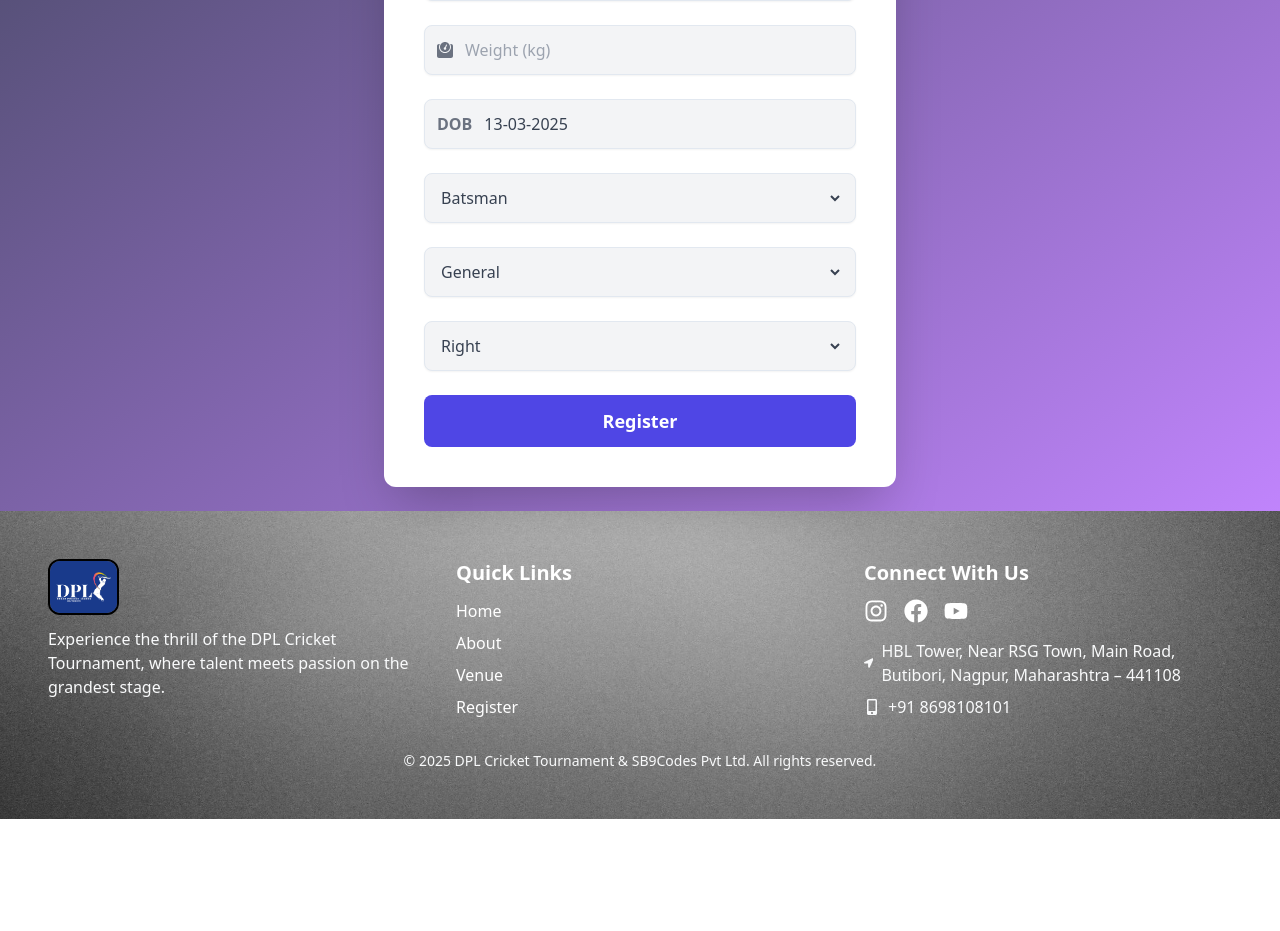
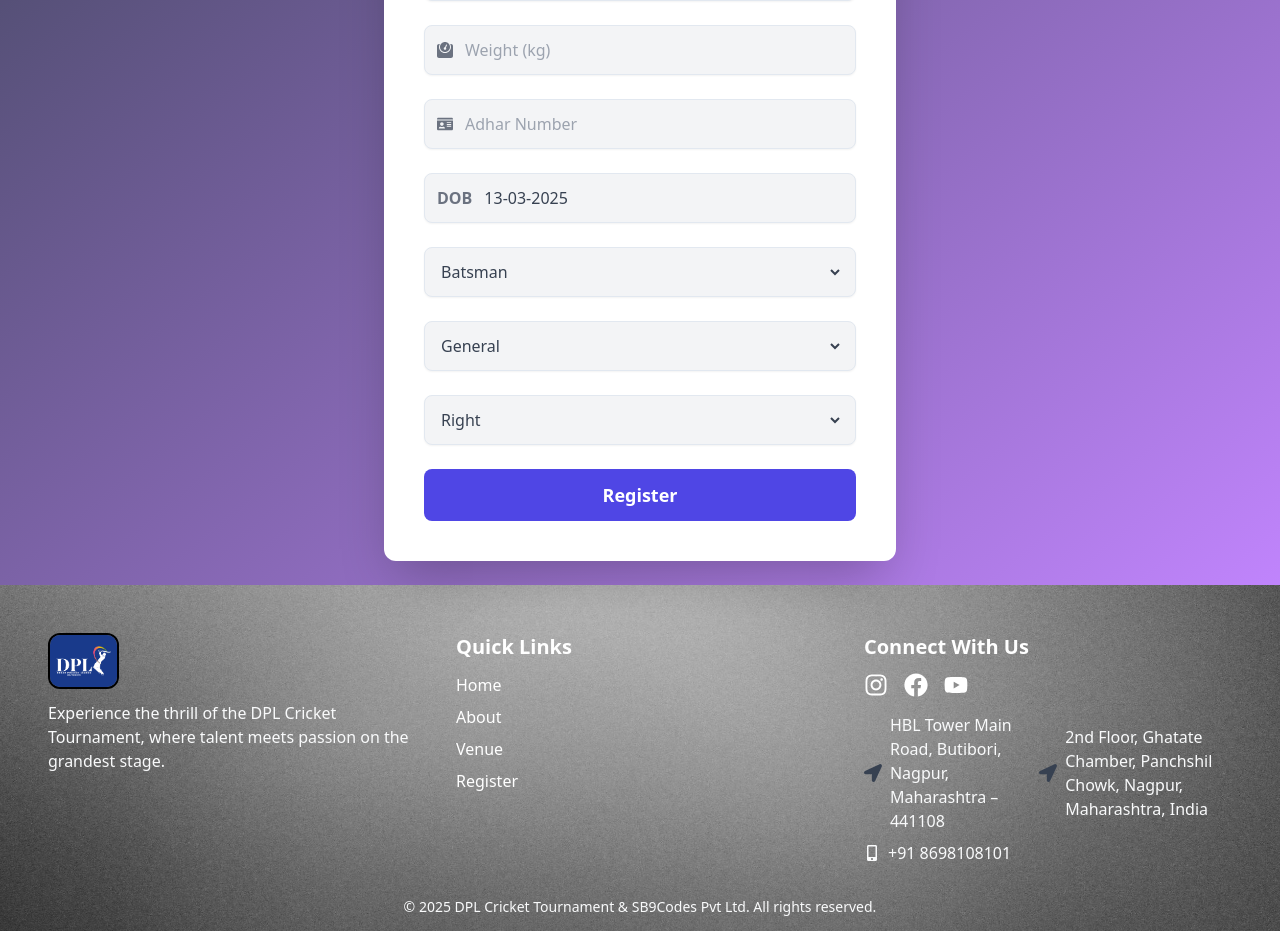
Before and after one commit to sainath6963/DPL_Dream_Premiere_League, a React (Vite) app: page /registration in a window 1280 px wide. Shown: the part 561-1492 px from the top of the page. Before the commit the page ends 1380 px from the top, so only its background shows below. Built offline with nearby package versions, Linux system fonts and the light colour scheme.

Commit message:
final production changes

```diff
--- a/src/pages/sub-components/AllRounder.jsx
+++ b/src/pages/sub-components/AllRounder.jsx
@@ -106,6 +106,9 @@ const AllRounder = () => {
                       <strong>Email:</strong> {player.email}
                     </p>
                     <p className="text-sm text-gray-400">
+                      <strong>Adhar Number:</strong> {player.adharNo}
+                    </p>
+                    <p className="text-sm text-gray-400">
                       <strong>Mobile:</strong> {player.mobile}
                     </p>
                     <p className="text-sm text-gray-400">
--- a/src/pages/sub-components/Batman.jsx
+++ b/src/pages/sub-components/Batman.jsx
@@ -114,6 +114,10 @@ const Batsman = () => {
                       📧 <strong>Email:</strong> {batsman.email || "N/A"}
                     </p>
                     <p className="text-sm text-gray-400">
+                      📧 <strong>Adhar Number:</strong>{" "}
+                      {batsman.adharNo || "N/A"}
+                    </p>
+                    <p className="text-sm text-gray-400">
                       🏠 <strong>Address:</strong> {batsman.address || "N/A"}
                     </p>
                     <p className="text-sm text-gray-400">
--- a/src/pages/sub-components/Bawler.jsx
+++ b/src/pages/sub-components/Bawler.jsx
@@ -114,6 +114,10 @@ const Bowler = () => {
                       📧 <strong>Email:</strong> {bowler.email || "N/A"}
                     </p>
                     <p className="text-sm text-gray-400">
+                      📧 <strong>Adhar Number:</strong>{" "}
+                      {bowler.adharNo || "N/A"}
+                    </p>
+                    <p className="text-sm text-gray-400">
                       📱 <strong>Mobile:</strong> {bowler.mobile || "N/A"}
                     </p>
                     <p className="text-sm text-gray-400">
--- a/src/pages/sub-components/Footer.jsx
+++ b/src/pages/sub-components/Footer.jsx
@@ -96,15 +96,25 @@ const Footer = () => {
           </div>
           <div className="mt-4 text-gray-50">
             <div className="flex items-center gap-2">
-              <FaLocationArrow />{" "}
+              <FaLocationArrow className="text-6xl text-gray-700" />{" "}
               <Link
                 to={
                   "https://www.google.com/maps/place/HBL+Tower/@20.9217839,79.0067145,17z/data=!4m6!3m5!1s0x3bd4981b59924013:0x9cced4458f759db8!8m2!3d20.9217839!4d79.0071381!16s%2Fg%2F11c6qc9qpb?entry=ttu&g_ep=EgoyMDI1MDMxOS4yIKXMDSoASAFQAw%3D%3D"
                 }
               >
                 <span className="hover:text-yellow-500">
-                  HBL Tower, Near RSG Town, Main Road, Butibori, Nagpur,
-                  Maharashtra – 441108
+                  HBL Tower Main Road, Butibori, Nagpur, Maharashtra – 441108
+                </span>
+              </Link>
+              <FaLocationArrow className="text-6xl text-gray-700" />{" "}
+              <Link
+                to={
+                  "https://www.google.com/maps/place/Ghatate+Chambers+Building/@21.1388414,79.0764918,17z/data=!4m14!1m7!3m6!1s0x3bd4c093d6c05819:0x5289cd80b06abbae!2sGhatate+Chambers+Building!8m2!3d21.1388364!4d79.0790721!16s%2Fg%2F11gfnddgdb!3m5!1s0x3bd4c093d6c05819:0x5289cd80b06abbae!8m2!3d21.1388364!4d79.0790721!16s%2Fg%2F11gfnddgdb?entry=ttu&g_ep=EgoyMDI1MDMxOS4yIKXMDSoASAFQAw%3D%3D"
+                }
+              >
+                <span className="hover:text-yellow-500">
+                  2nd Floor, Ghatate Chamber, Panchshil Chowk, Nagpur,
+                  Maharashtra, India
                 </span>
               </Link>
             </div>
--- a/src/pages/sub-components/Registraion.jsx
+++ b/src/pages/sub-components/Registraion.jsx
@@ -7,6 +7,7 @@ import {
   FaEnvelope,
   FaRulerVertical,
   FaWeight,
+  FaIdCard, // Import ID Card Icon
 } from "react-icons/fa";
 import { useDispatch, useSelector } from "react-redux";
 import { toast, ToastContainer } from "react-toastify";
@@ -39,6 +40,7 @@ const Registration = () => {
     bowlerType: "Fast",
     fieldCategory: "General",
     armCategory: "Right",
+    adharNo: "", // Add adharNo field
   });
 
   // ✅ Handle Input Changes
@@ -60,7 +62,8 @@ const Registration = () => {
 
   // ✅ Form Validation
   const validateForm = () => {
-    const { fullName, email, address, mobile, dob, height, weight } = formData;
+    const { fullName, email, address, mobile, dob, height, weight, adharNo } =
+      formData;
 
     if (
       !fullName ||
@@ -69,7 +72,8 @@ const Registration = () => {
       !mobile ||
       !dob ||
       !height ||
-      !weight
+      !weight ||
+      !adharNo
     ) {
       toast.error("❌ Please fill in all required fields.");
       return false;
@@ -124,6 +128,7 @@ const Registration = () => {
         bowlerType: "Fast",
         fieldCategory: "General",
         armCategory: "Right",
+        adharNo: "",
       });
     }
   }, [dispatch, error, message]);
@@ -190,6 +195,12 @@ const Registration = () => {
               placeholder: "Weight (kg)",
               icon: <FaWeight />,
               type: "number",
+            },
+            {
+              name: "adharNo",
+              placeholder: "Adhar Number",
+              icon: <FaIdCard />,
+              type: "text",
             },
           ].map((field) => (
             <motion.div
--- a/src/pages/sub-components/WicketKeeper.jsx
+++ b/src/pages/sub-components/WicketKeeper.jsx
@@ -117,6 +117,9 @@ const WicketKeeper = () => {
                       <strong>Email:</strong> {keeper.email || "N/A"}
                     </p>
                     <p className="text-sm text-gray-400">
+                      <strong>Adhar Number:</strong> {keeper.adharNo || "N/A"}
+                    </p>
+                    <p className="text-sm text-gray-400">
                       <strong>Phone:</strong> {keeper.mobile || "N/A"}
                     </p>
                     <p className="text-sm text-gray-400">
```
